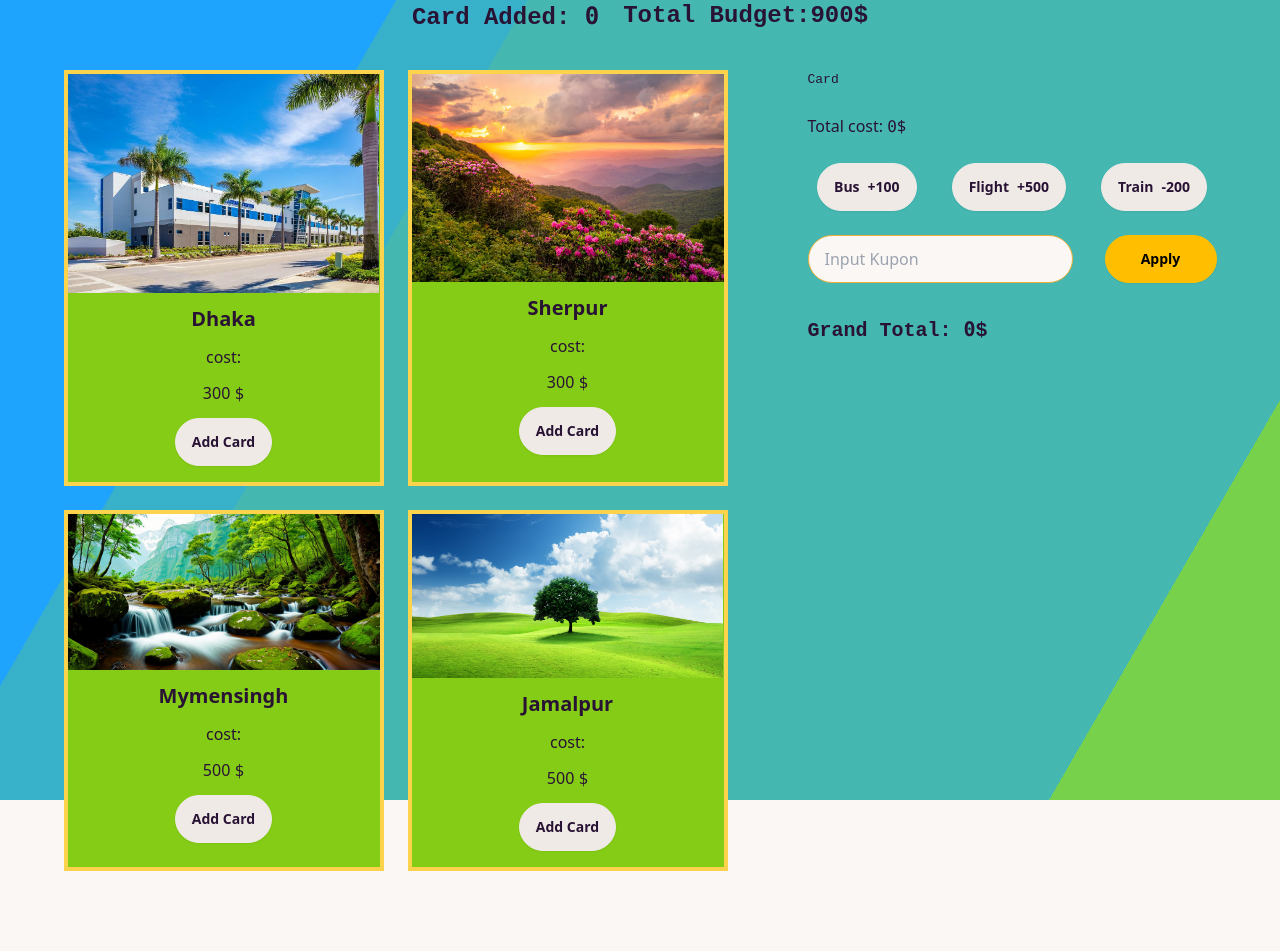
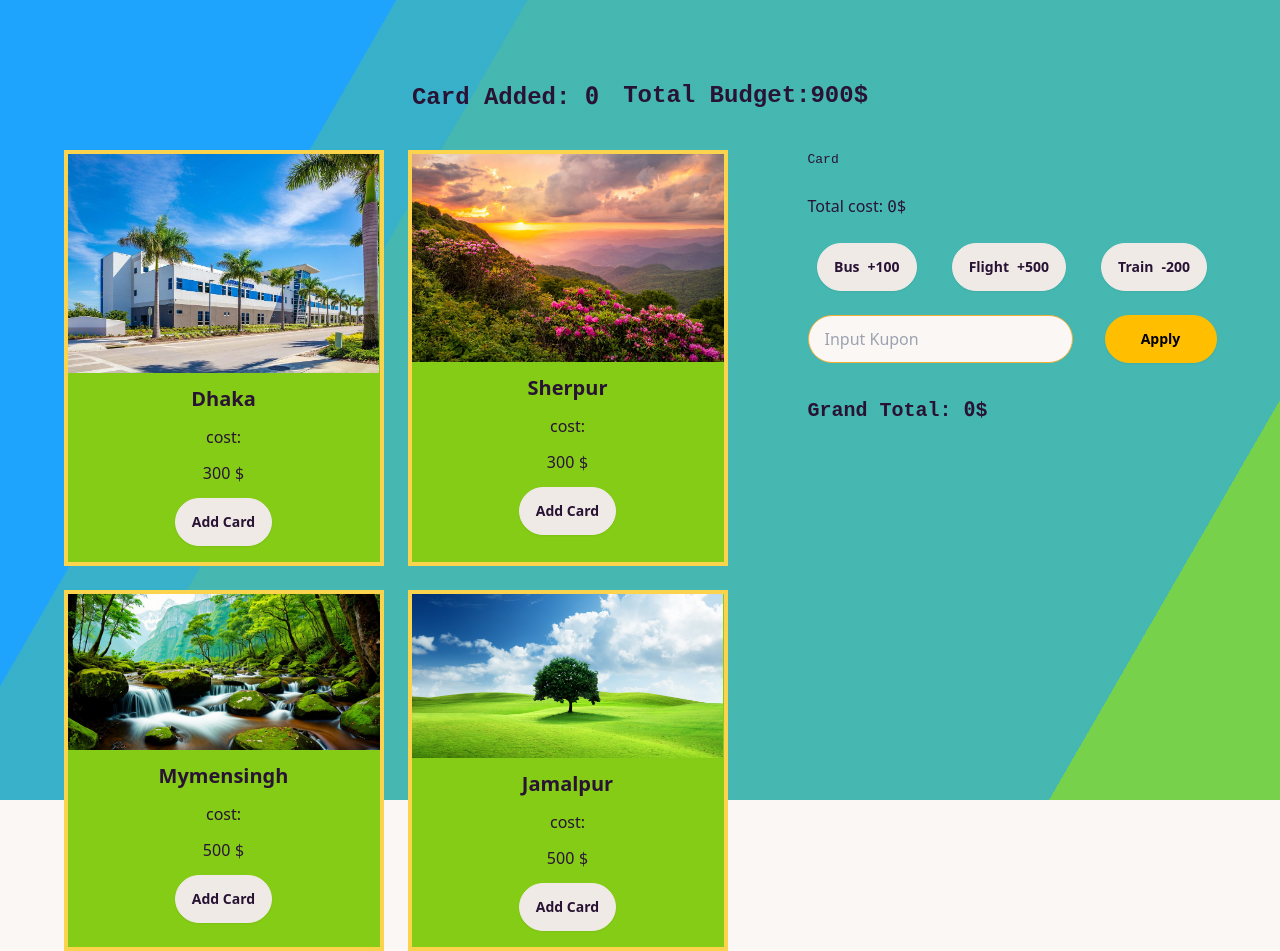
Before and after one commit to nazmulrahat/djdjdjjd, a plain HTML site: page index.html in a window 1280 px wide. Before the commit the page ends 871 px from the top, so only its background shows below. Drawn offline with nearby package versions, Linux system fonts and the light colour scheme.

Commit message:
Update index.html

```diff
--- a/index.html
+++ b/index.html
@@ -11,7 +11,7 @@
 <link rel="stylesheet" href="css.css">
 
 </head>
-<body id="tttrrr" class="h-screen flex flex-col justify-around items-center mx-10">
+<body id="tttrrr" class="h-screen flex flex-col justify-around pt-20 items-center mx-10">
   <div class=" bg"></div>
 <div class="bg bg2"></div>
 <div class="bg bg3"></div>
```
